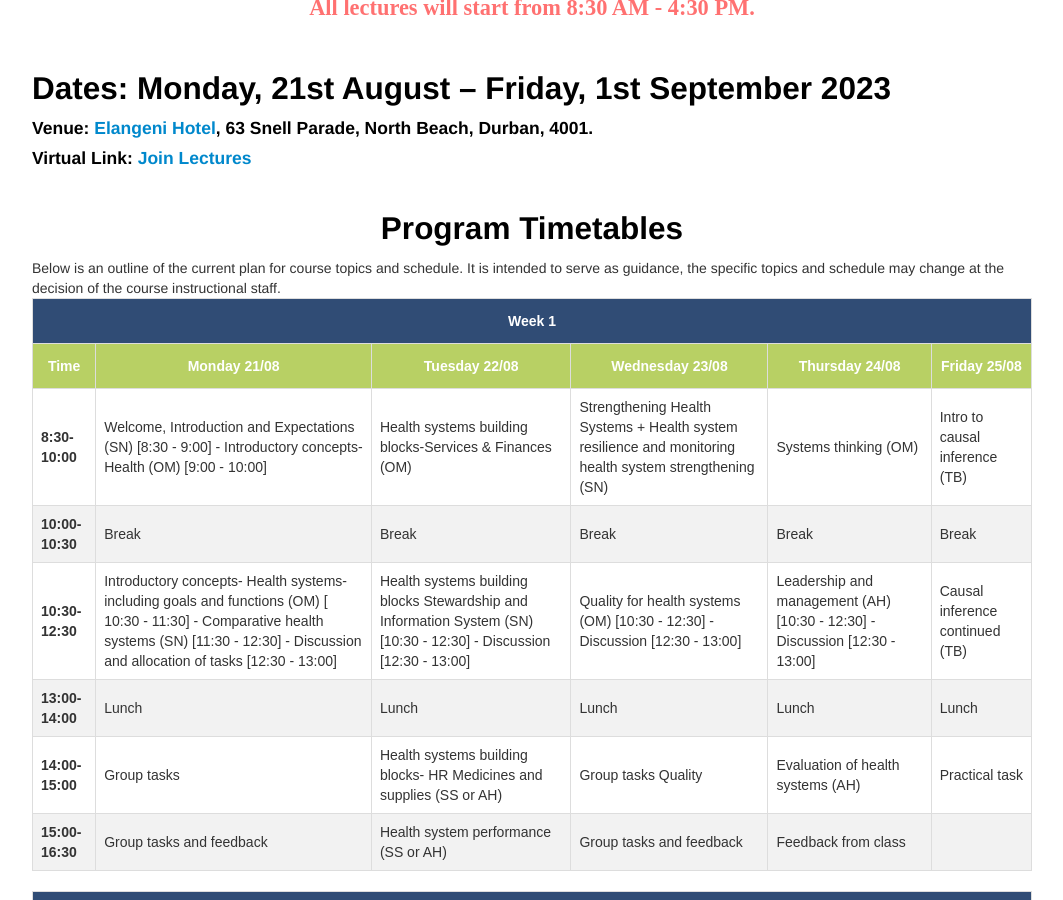
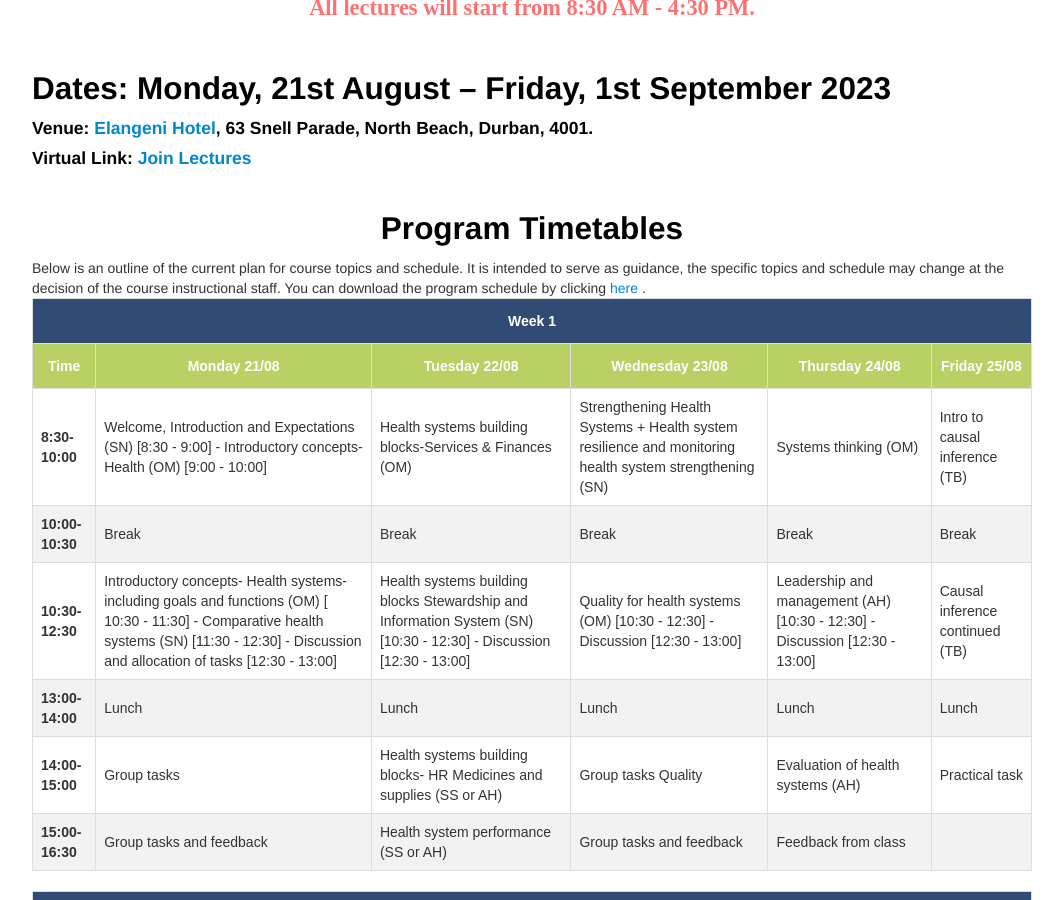
Before and after one commit to hscourseukzn/hscourseukzn.github.io, a Jekyll site: the page built from index.md, in a window 1280 px wide and 900 px high, scrolled down 404 px. Shown: the whole window, without its empty margins (108-1171 px from the left). Built offline with Jekyll 4.4.1, drawn with Linux system fonts in a browser that asks for light colours.

Commit message:
Update index.md

```diff
--- a/index.md
+++ b/index.md
@@ -140,7 +140,7 @@ title: Health Systems Short Course
 
 <h2 style="background-color:white; color:black; text-align: center;"> Program Timetables </h2>
 
-Below is an outline of the current plan for course topics and schedule. It is intended to serve as guidance, the specific topics and schedule may change at the decision of the course instructional staff.
+Below is an outline of the current plan for course topics and schedule. It is intended to serve as guidance, the specific topics and schedule may change at the decision of the course instructional staff. You can download the program schedule by clicking <a href="https://hscourseukzn.github.io/PDFLectures/Health systems programme_final.pdf" download> here </a>. <br>
 
 
 
```
